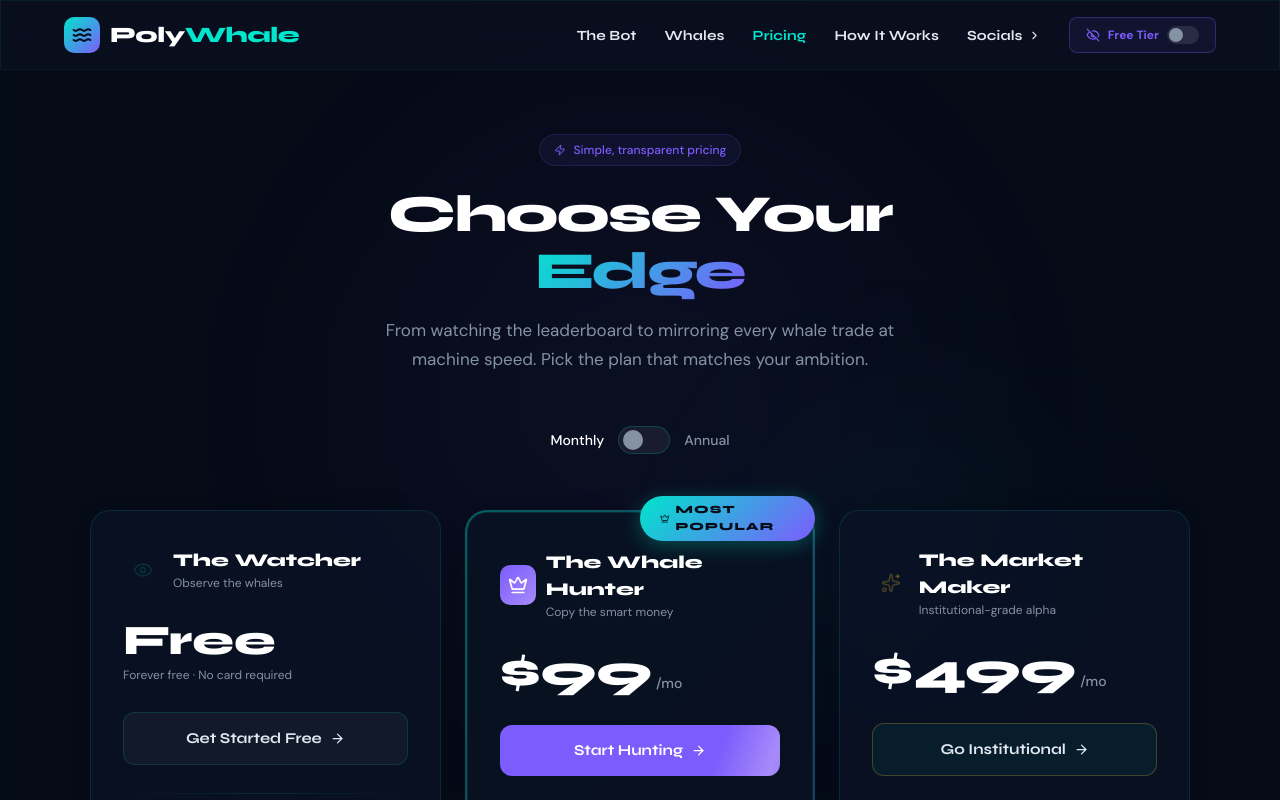
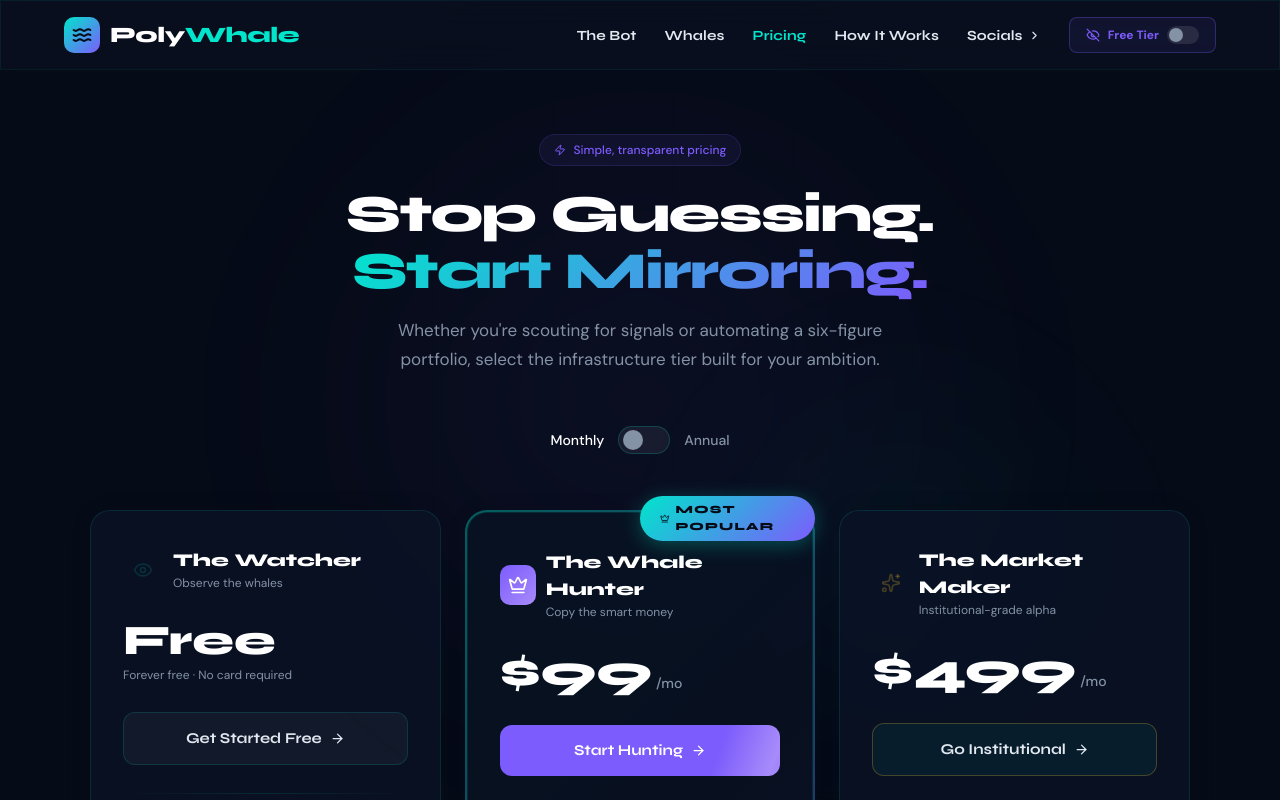
Before and after one commit to arvamoo2/polywhale, a Next.js app in the folder polywhale-web-main/: page /pricing in a window 1280 px wide. Shown: the top 800 px of the page. Built offline with nearby package versions, Linux system fonts and the light colour scheme.

Commit message:
Update page.tsx

```diff
--- a/polywhale-web-main/app/pricing/page.tsx
+++ b/polywhale-web-main/app/pricing/page.tsx
@@ -1267,7 +1267,7 @@
                 animation: "fade-in-up 0.5s ease 0.05s both",
               }}
             >
-              Choose Your{" "}
+              Stop Guessing.<br />
               <span
                 style={{
                   background: "linear-gradient(135deg, #00e5cc, #7c5cfc)",
@@ -1275,7 +1275,7 @@
                   WebkitTextFillColor: "transparent",
                 }}
               >
-                Edge
+                Start Mirroring.
               </span>
             </h1>
 
@@ -1289,8 +1289,7 @@
                 animation: "fade-in-up 0.5s ease 0.1s both",
               }}
             >
-              From watching the leaderboard to mirroring every whale trade at machine
-              speed. Pick the plan that matches your ambition.
+              Whether you're scouting for signals or automating a six-figure portfolio, select the infrastructure tier built for your ambition.
             </p>
           </div>
         </section>
```
